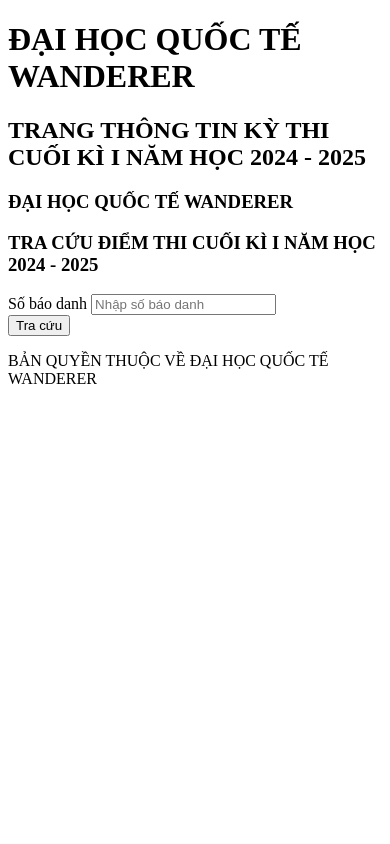
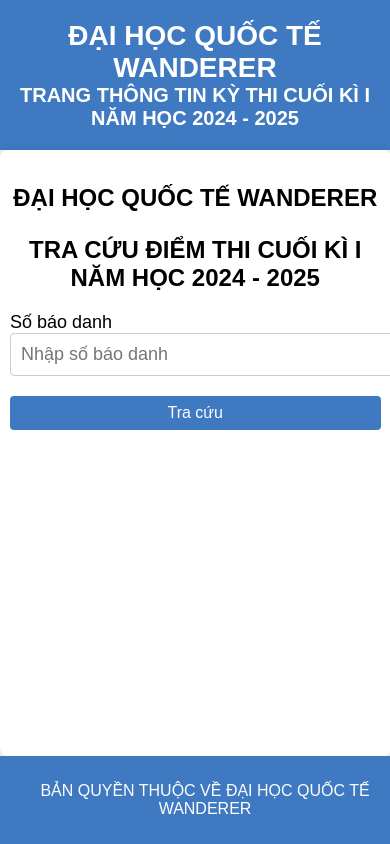
Before and after one commit to vietlizi/tradiem, a plain HTML site: page index.html in a window 390 px wide. Drawn offline with Linux system fonts and the light colour scheme.

Commit message:
using the ctrl v the wrong way lmao

```diff
--- a/style.css
+++ b/style.css
@@ -1,56 +1,114 @@
-const jsonFilePath = 'students.json';
+body {
+    font-family: Arial, sans-serif;
+    margin: 0;
+    padding: 0;
+    background-color: #f4f4f4;
+    display: flex;
+    flex-direction: column;
+    min-height: 100vh;
+}
 
-function fetchStudentData() {
-    const studentId = document.getElementById('student_id').value;
-    const resultDiv = document.getElementById('result');
+header {
+    background-color: #3e79c1;
+    color: white;
+    text-align: center;
+    padding: 20px;
+}
 
-    if (!studentId) {
-        resultDiv.innerHTML = '<div class="error">Vui lòng nhập số báo danh.</div>';
-        return;
+header h1 {
+    margin: 0;
+    font-size: 36px;
+}
+
+header h2 {
+    margin: 0;
+    font-size: 24px;
+}
+
+.container {
+    padding: 20px;
+    max-width: 800px;
+    margin: 0 auto;
+    background-color: white;
+    border-radius: 8px;
+    box-shadow: 0 0 10px rgba(0, 0, 0, 0.1);
+    flex-grow: 1;
+}
+
+h3 {
+    text-align: center;
+    margin-bottom: 20px;
+    font-size: 24px;
+}
+
+.form-group {
+    margin-bottom: 20px;
+}
+
+label {
+    font-size: 18px;
+    display: block;
+}
+
+input {
+    width: 100%;
+    padding: 10px;
+    font-size: 18px;
+    border: 1px solid #ccc;
+    border-radius: 4px;
+}
+
+button {
+    display: block;
+    width: 100%;
+    padding: 10px;
+    background-color: #3e79c1;
+    color: white;
+    font-size: 18px;
+    border: none;
+    border-radius: 4px;
+    cursor: pointer;
+}
+
+button:hover {
+    background-color: #336b8a;
+}
+
+.result {
+    margin-top: 20px;
+}
+
+.error {
+    color: red;
+    font-size: 18px;
+}
+
+footer {
+    background-color: #3e79c1;
+    color: white;
+    text-align: center;
+    padding: 10px;
+    position: relative;
+    width: 100%;
+    bottom: 0;
+}
+
+@media screen and (max-width: 768px) {
+    .container {
+        padding: 10px;
+        width: 95%;
     }
 
-    resultDiv.innerHTML = '<div class="loading">Đang tải dữ liệu...</div>';
+    header h1 {
+        font-size: 28px;
+    }
 
-    fetch(jsonFilePath)
-        .then(response => response.json())
-        .then(data => {
-            if (!Array.isArray(data) || data.length === 0) {
-                resultDiv.innerHTML = '<div class="error">Không có dữ liệu sinh viên.</div>';
-                return;
-            }
+    header h2 {
+        font-size: 20px;
+    }
 
-            const students = data.filter(student => student.So_Bao_Danh == studentId);
-
-            if (students.length > 0) {
-                let studentDetails = students.map(student => {
-                    return `
-                        <h3>Thông tin thí sinh (Số báo danh: ${student.So_Bao_Danh}):</h3>
-                        <p><strong>Tên thí sinh:</strong> ${student.Ho_Va_Ten}</p>
-                        <p><strong>Ngày sinh:</strong> ${student.Ngay_Sinh}</p>
-                        <p><strong>Nơi sinh:</strong> ${student.Noi_Sinh}</p>
-                        <p><strong>Trường học:</strong> ${student.Truong_Hoc}</p>
-                        <p><strong>Xếp hạng trường:</strong> ${student.Xep_Hang_Truong}</p>
-                        <p><strong>Xếp hạng toán khối:</strong> ${student.Xep_Hang_Toan_Khoi}</p>
-                        <h3>Điểm các môn:</h3>
-                        <p>
-                            <strong><b>Toán:</b></strong> ${student.Toan || 'Chưa có điểm'}
-                            <strong><b>Ngữ Văn:</b></strong> ${student.Ngu_Van || 'Chưa có điểm'}
-                            <strong><b>Vật Lý:</b></strong> ${student.Vat_Ly || 'Chưa có điểm'}
-                            <strong><b>Hóa:</b></strong> ${student.Hoa || 'Chưa có điểm'}
-                            <strong><b>Sinh học:</b></strong> ${student.Sinh_Hoc || 'Chưa có điểm'}
-                            <strong><b>Tiếng Anh:</b></strong> ${student.Tieng_Anh || 'Chưa có điểm'}
-                            <strong><b>Môn chuyên:</b></strong> ${student.Mon_Chuyen || 'Chưa có điểm'}
-                            <strong><b>Ngoại ngữ 2:</b></strong> ${student.Ngoai_Ngu_2 || 'Chưa có điểm'}
-                        </p>
-                    `;
-                }).join("");
-
-                resultDiv.innerHTML = studentDetails;
-            } else {
-                resultDiv.innerHTML = '<div class="error">Không tìm thấy thí sinh với số báo danh này!</div>';
-            }
-        })
-        .catch(error => {
-            resultDiv.innerHTML = '<div class="error">Đã có lỗi xảy ra khi tải dữ liệu!</div>';
-        });
+    button {
+        font-size: 16px;
+        padding: 8px;
+    }
 }
```
